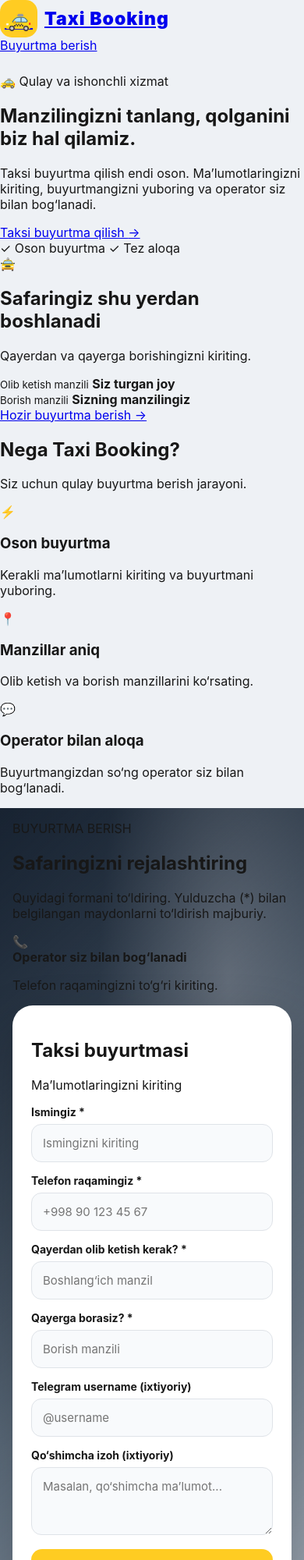
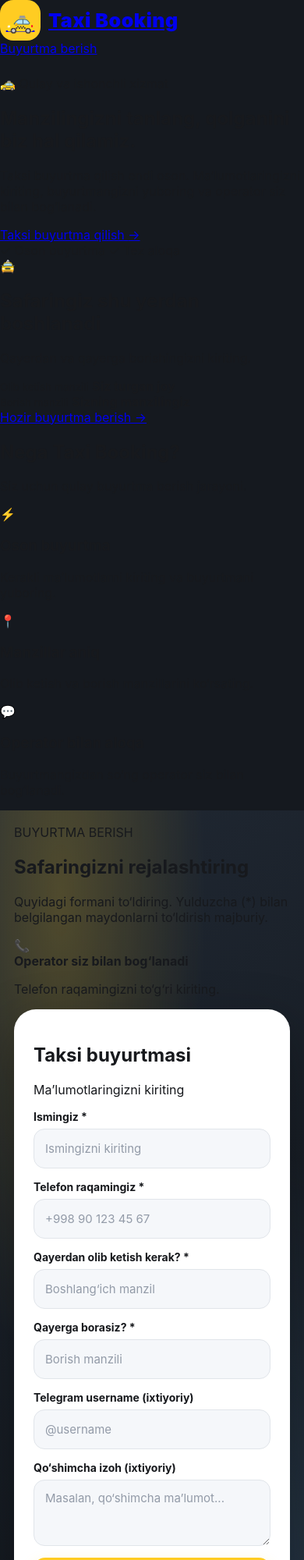
Before and after one commit to abrorr96-rgb/taxi-booking-bot, a website: page index.html in a window 390 px wide. Shown: the top 2000 px of the page at 78% size. Drawn offline with Linux system fonts and the light colour scheme.

Commit message:
Update style.css

```diff
--- a/style.css
+++ b/style.css
@@ -5,16 +5,21 @@
 
 :root {
   --yellow: #ffcc22;
-  --black: #171717;
-  --gray: #667085;
-  --white: #ffffff;
+  --dark: #17191d;
+  --muted: #747b87;
+}
+
+html {
+  min-height: 100%;
+  background: #15191f;
 }
 
 body {
   margin: 0;
-  font-family: -apple-system, BlinkMacSystemFont, "Segoe UI", sans-serif;
-  color: var(--black);
-  background: #eef1f5;
+  min-height: 100vh;
+  font-family: -apple-system, BlinkMacSystemFont, "Segoe UI", Arial, sans-serif;
+  color: var(--dark);
+  background: #15191f;
 }
 
 .booking-section {
@@ -23,72 +28,73 @@ body {
   display: flex;
   align-items: center;
   justify-content: center;
-  padding: 16px;
+  padding: 18px;
   background:
-    linear-gradient(140deg, rgba(20, 29, 42, .78), rgba(20, 29, 42, .24)),
-    radial-gradient(ellipse at 75% 20%, #d7e2ee 0%, transparent 40%),
-    linear-gradient(135deg, #26394d, #9aafc1 55%, #d6dfe8);
+    radial-gradient(ellipse at 20% 10%, rgba(255,204,34,.22), transparent 42%),
+    radial-gradient(ellipse at 90% 90%, rgba(76,115,150,.35), transparent 40%),
+    linear-gradient(145deg, #202833, #11151a);
 }
 
 .booking-form {
   width: 100%;
-  max-width: 430px;
+  max-width: 440px;
   padding: 24px;
-  border-radius: 26px;
-  background: var(--white);
-  box-shadow: 0 20px 60px rgba(0, 0, 0, .22);
+  border: 1px solid rgba(255,255,255,.55);
+  border-radius: 28px;
+  background: #fff;
+  box-shadow: 0 24px 70px rgba(0,0,0,.32);
 }
 
 .topbar {
   display: flex;
   align-items: center;
   justify-content: space-between;
-  gap: 12px;
-  margin-bottom: 26px;
+  gap: 10px;
+  margin-bottom: 25px;
 }
 
 .brand {
   display: flex;
   align-items: center;
-  gap: 9px;
-  font-size: 23px;
+  gap: 10px;
+  font-size: 25px;
   font-weight: 900;
-  letter-spacing: 1px;
+  letter-spacing: .5px;
 }
 
 .brand-icon {
-  display: inline-flex;
-  align-items: center;
-  justify-content: center;
-  width: 48px;
-  height: 48px;
-  border-radius: 15px;
+  display: grid;
+  place-items: center;
+  width: 52px;
+  height: 52px;
+  border-radius: 17px;
   background: var(--yellow);
-  font-size: 28px;
+  font-size: 29px;
 }
 
 .topbar p {
-  max-width: 130px;
+  max-width: 125px;
   margin: 0;
-  color: var(--gray);
+  color: var(--muted);
   font-size: 12px;
   text-align: right;
 }
 
 .route-heading {
-  margin-bottom: 22px;
+  margin-bottom: 23px;
 }
 
 .route-heading h1 {
   margin: 0 0 8px;
-  font-size: clamp(25px, 6vw, 32px);
-  line-height: 1.15;
-  font-weight: 850;
+  font-size: clamp(27px, 7vw, 34px);
+  line-height: 1.12;
+  font-weight: 900;
+  letter-spacing: -.8px;
 }
 
 .route-heading p {
   margin: 0;
-  color: var(--gray);
+  color: var(--muted);
   font-size: 14px;
   line-height: 1.5;
 }
@@ -101,54 +107,61 @@ body {
   display: block;
   margin-bottom: 7px;
   font-size: 14px;
-  font-weight: 700;
+  font-weight: 750;
 }
 
 .form-group input,
 .form-group textarea {
   display: block;
   width: 100%;
-  min-width: 0;
-  padding: 14px;
-  border: 1px solid #dfe3e8;
-  border-radius: 13px;
+  min-height: 51px;
+  padding: 13px 14px;
+  border: 1px solid #e1e5ea;
+  border-radius: 14px;
   outline: none;
-  background: #f8fafc;
-  color: var(--black);
+  background: #f5f7fa;
+  color: #17191d;
   font: inherit;
   font-size: 15px;
   transition: border-color .2s, box-shadow .2s;
 }
 
+.form-group input::placeholder,
+.form-group textarea::placeholder {
+  color: #939ba8;
+}
+
 .form-group input:focus,
 .form-group textarea:focus {
-  border-color: #e4ad00;
-  box-shadow: 0 0 0 3px rgba(255, 204, 34, .2);
+  border-color: #e3b10d;
+  background: #fff;
+  box-shadow: 0 0 0 3px rgba(255,204,34,.22);
 }
 
 .form-group textarea {
+  min-height: 65px;
   resize: vertical;
-  min-height: 58px;
 }
 
 #submit-button {
+  display: block;
   width: 100%;
-  min-height: 54px;
-  margin-top: 3px;
+  min-height: 57px;
+  margin-top: 5px;
   padding: 14px;
   border: 0;
-  border-radius: 14px;
+  border-radius: 15px;
   background: var(--yellow);
-  color: var(--black);
+  color: #161616;
   font: inherit;
   font-size: 17px;
   font-weight: 850;
   cursor: pointer;
-  transition: transform .15s, background .15s;
+  box-shadow: 0 8px 18px rgba(255,204,34,.28);
 }
 
 #submit-button:active {
-  transform: scale(.98);
+  transform: scale(.985);
 }
 
 #submit-button:disabled {
@@ -173,34 +186,36 @@ body {
 
 .small-note {
   margin: 12px 0 0;
-  color: var(--gray);
+  color: var(--muted);
   font-size: 12px;
   text-align: center;
 }
 
-@media (max-height: 780px) {
+@media (max-height: 760px) {
   .booking-section {
     align-items: flex-start;
+    padding: 12px;
   }
 
   .booking-form {
-    padding: 19px;
+    padding: 18px;
   }
 
   .topbar {
-    margin-bottom: 18px;
+    margin-bottom: 17px;
   }
 
   .route-heading {
-    margin-bottom: 17px;
+    margin-bottom: 16px;
   }
 
   .form-group {
-    margin-bottom: 11px;
+    margin-bottom: 10px;
   }
 
   .form-group input,
   .form-group textarea {
-    padding: 11px 12px;
+    min-height: 45px;
+    padding: 10px 12px;
   }
 }
```
